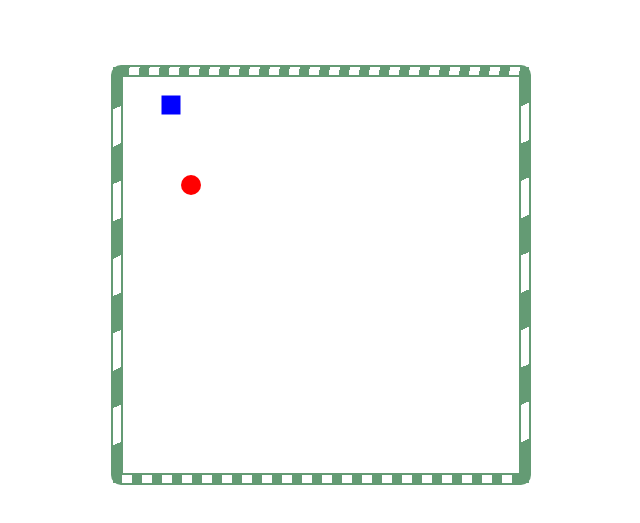
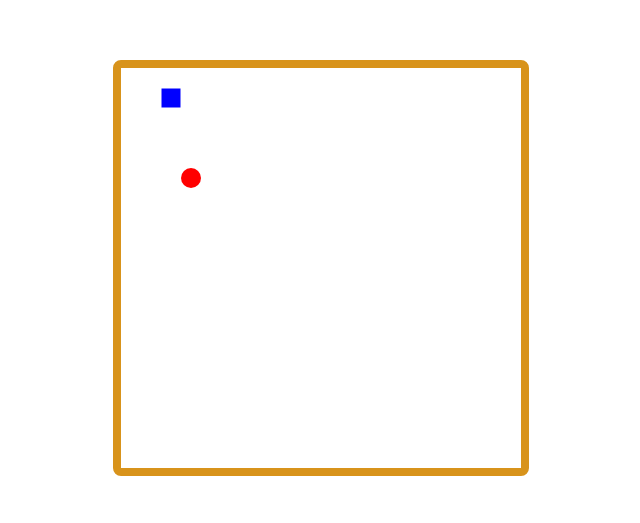
Before and after one commit to spaceInvaders007/SnakeGame, a React (Create React App) app: page / in a window 1280 px wide. Shown: the part 133-656 px from the top of the page, without its empty margins (319-959 px from the left). Built offline with nearby package versions, Linux system fonts and the light colour scheme.

Commit message:
Adding Restart button and restyling

```diff
--- a/src/App.tsx
+++ b/src/App.tsx
@@ -6,7 +6,7 @@ import { SnakeGame } from "./components/snakeGame/SnakeGame";
 function App() {
   return (
     <div className="App">
-      <div style={{marginTop: '200px'}}>
+      <div style={{marginTop: '100px'}}>
         <SnakeGame />
       </div>
       {/* <header className="App-header">
--- a/src/components/snakeGame/GameOver.tsx
+++ b/src/components/snakeGame/GameOver.tsx
@@ -44,10 +44,10 @@ export const GameOver: React.FC = () => {
         padding: "20px",
         width: "320px",
         height: "80px",
-        background: "#9c638a",
+        background: "#acbe25",
         backgroundSize: "40px 40px",
         borderRadius: "10px",
-        border: "5px solid #905aa5",
+        border: "10px solid #acbe25",
         boxShadow: "0 0 15px rgba(0,0,0,0.5)",
       }}
     >
--- /dev/null
+++ b/src/components/snakeGame/RestartButton.tsx
@@ -0,0 +1,29 @@
+import React, { FC, MouseEvent } from "react";
+
+interface RestartButtonProps {
+  onClick: (event: MouseEvent<HTMLButtonElement>) => void;
+  gameOver: boolean;
+}
+
+const RestartButton: FC<RestartButtonProps> = ({ onClick, gameOver }) => {
+  return (
+    <button
+      onClick={onClick}
+      style={{
+        width: "200px",
+        borderRadius: "8px",
+        margin: "0 auto 60px auto",
+        visibility: gameOver ? "visible" : "hidden",
+        fontFamily: "harmony-sans",
+        fontSize: "24px",
+        background: "#07c7d2",
+        color: "white",
+        border: "2px solid #239cb2",
+      }}
+    >
+      Restart Game
+    </button>
+  );
+};
+
+export default RestartButton;
--- a/src/components/snakeGame/SnakeGame.tsx
+++ b/src/components/snakeGame/SnakeGame.tsx
@@ -1,5 +1,6 @@
 import React, { useRef, useEffect, useState } from "react";
 import { GameOver } from "./GameOver";
+import RestartButton from "./RestartButton";
 
 const radius = 10;
 const moveAmount = 2 * radius;
@@ -23,10 +24,12 @@ const checkCollision = (
   return false;
 };
 
-const checkSelfCollision = (snake: {
+const checkSelfCollision = (
+  snake: {
     x: number;
     y: number;
-}[]): boolean => {
+  }[]
+): boolean => {
   const head = snake[0];
   for (let i = 1; i < snake.length; i++) {
     if (head.x === snake[i].x && head.y === snake[i].y) {
@@ -57,7 +60,6 @@ export const SnakeGame: React.FC = () => {
   const directionBuffer = useRef<{ x: number; y: number }[]>([]);
 
   const handleKeydown = (e: KeyboardEvent) => {
-
     if (gameOver) {
       directionBuffer.current = [];
       return;
@@ -157,7 +159,12 @@ export const SnakeGame: React.FC = () => {
 
         snake.forEach((segment, index) => {
           ctx.beginPath();
-          ctx.rect(segment.x - radius, segment.y - radius, 2 * radius, 2 * radius);
+          ctx.rect(
+            segment.x - radius,
+            segment.y - radius,
+            2 * radius,
+            2 * radius
+          );
           ctx.fillStyle = "blue";
           ctx.fill();
           ctx.lineWidth = 1;
@@ -183,30 +190,29 @@ export const SnakeGame: React.FC = () => {
     }
   }, [snake, foodPos]);
 
+  const handleRestartClick = () => {
+    setSnake([initialSnakeRandomPosition]);
+    setFoodPos(initialFoodRandomPosition);
+    setCurrentDirection({ x: 0, y: 0 });
+    setGameOver(false);
+  };
+
   return (
-    <>
+    <div style={{display: "flex", flexDirection: "column"}}>
+      <RestartButton onClick={handleRestartClick} gameOver={!!gameOver} />
+
       {gameOver ? <GameOver /> : null}
+      <div>
         <canvas
           ref={canvasRef}
           width={canvasSize}
           height={canvasSize}
           style={{
-          border: "8px solid #649b74",
-          outline: "2px solid #649b74",
-          borderImageSlice: "1",
-          boxShadow: "inset 0 0 0 2px #649b74",
-          borderImageSource: `
-            repeating-linear-gradient(
-              -75deg,
-              #649b74,
-              #649b74 10px,
-              white 10px,
-              white 20px
-            )
-          `,
-          borderRadius: "8px"
+            border: "8px solid #d8931b",
+            borderRadius: "8px",
           }}
         ></canvas>
-    </>
+      </div>
+    </div>
   );
 };
```
Lines whose indentation alone changed are shown as unchanged.
